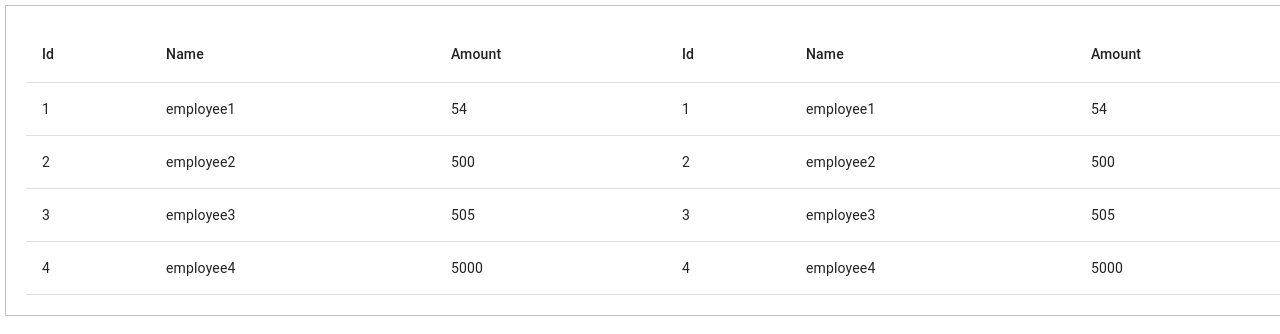
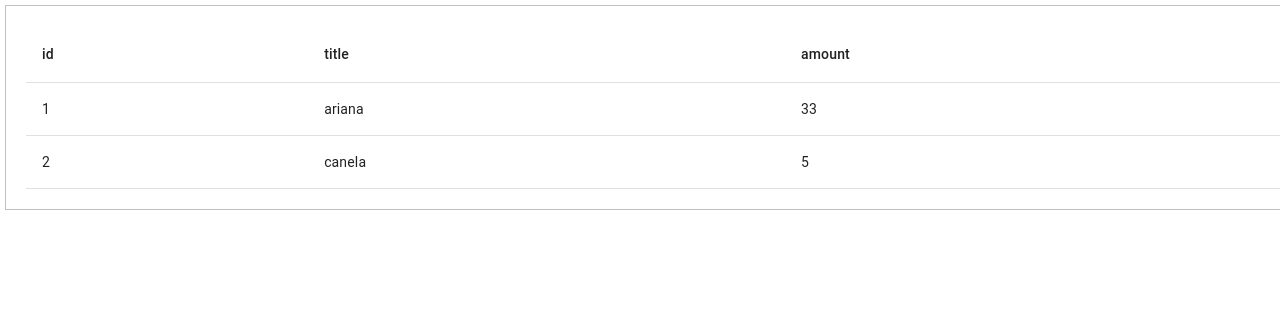
Before and after one commit to germanking6/TC3004, a React (Vite) app in the folder client/: page / in a window 1280 px wide. Shown: the top 334 px of the page. Built offline with nearby package versions, Linux system fonts and the light colour scheme.

Commit message:
component table

```diff
--- a/client/src/App.jsx
+++ b/client/src/App.jsx
@@ -1,8 +1,8 @@
 import './App.css';
 import TableOutput from './TableOutput';
 function App() {
-  const titulos = ["numero", "segundo","tercero"];
-  const arreglo = [1,2,3,4,5,6];
+  const titulos = ["id", "title","amount"];
+  const arreglo = [[1,"ariana",33],[2,"canela",5]];
   return (
 
     <div className="App">
--- a/client/src/TableOutput.jsx
+++ b/client/src/TableOutput.jsx
@@ -1,6 +1,5 @@
 import React from 'react';
 import "./TableOutput.css";
-import Table_Data from './TableData';
 import Table from '@mui/material/Table';
 import TableBody from '@mui/material/TableBody';
 import TableCell from '@mui/material/TableCell';
@@ -9,32 +8,38 @@ import TableHead from '@mui/material/TableHead';
 import TableRow from '@mui/material/TableRow';
 
 const TableOutput = (props) =>{
-    const data = Table_Data;
+    //const columnTitles = ["id", "title","amount"];
+    //const contentRows = [[1,"ariana",33],[2,"canela",5]];
+
+    const titleItems = props.columnTitles.map((title) =>
+        <TableCell key={title.toString()}>
+            {title}
+        </TableCell>
+
+    );
+
+    const listItems = props.contentRows.map((item) =>
+        <TableRow key={item[0].toString()}>
+        {
+            item.map((element) =>
+            <TableCell key= {element.toString()} >
+                    {element}
+            </TableCell>
+            )
+        }
+        </TableRow>
+    );
 
     return(
         <TableContainer className='table'>
             <Table sx={{ minWidth: 50 }} aria-label="simple table">
                 <TableHead>
-                <TableRow>
-                    <TableCell >Id</TableCell>
-                    <TableCell >Name</TableCell>
-                    <TableCell >Amount</TableCell>
-                    <TableCell >Id</TableCell>
-                    <TableCell >Name</TableCell>
-                    <TableCell >Amount</TableCell>
-                </TableRow>
+                    <TableRow>
+                        {titleItems}
+                    </TableRow>
                 </TableHead>
                 <TableBody>
-                {data.map((data) => (
-                    <TableRow key={data.id}>
-                        <TableCell >{data.id}</TableCell>
-                        <TableCell >{data.title}</TableCell>
-                        <TableCell >{data.amount}</TableCell>
-                        <TableCell >{data.id}</TableCell>
-                        <TableCell >{data.title}</TableCell>
-                        <TableCell >{data.amount}</TableCell>
-                    </TableRow>
-                ))}
+                    {listItems}
                 </TableBody>
         </Table>
         </TableContainer>
```
